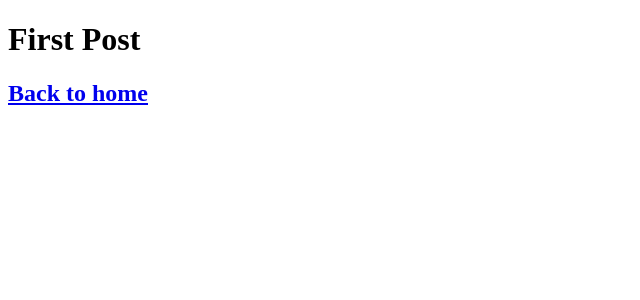
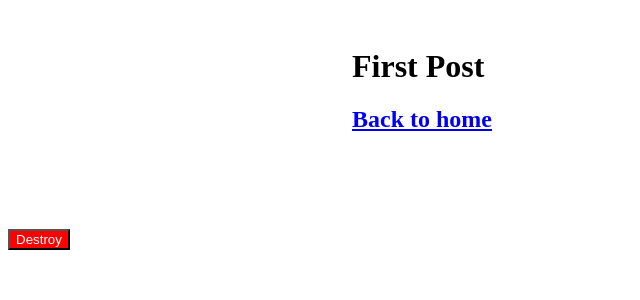
Before and after one commit to abhi886/next-getting-started, a Next.js app: page /posts/first-post in a window 1280 px wide. Shown: the top 300 px of the page, without its empty margins (0-640 px from the left). Built offline with nearby package versions, Linux system fonts and the light colour scheme.

Commit message:
Add CSS to a components element

```diff
--- /dev/null
+++ b/components/Button.js
@@ -0,0 +1,14 @@
+import styles from "./Button.module.css";
+
+export function Button() {
+  return (
+    <button
+      type='button'
+      // Note how the "error" class is accessed as a property on the imported
+      // `styles` object.
+      className={styles.error}
+    >
+      Destroy
+    </button>
+  );
+}
--- /dev/null
+++ b/components/Button.module.css
@@ -0,0 +1,4 @@
+.error {
+  color: white;
+  background-color: red;
+}
--- /dev/null
+++ b/components/layout.js
@@ -0,0 +1,5 @@
+import styles from "./layout.module.css";
+
+export default function Layout({ children }) {
+  return <div className={styles.container}>{children}</div>;
+}
--- /dev/null
+++ b/components/layout.module.css
@@ -0,0 +1,5 @@
+.container {
+  max-width: 36rem;
+  padding: 0 1rem;
+  margin: 3rem auto 6rem;
+}
--- a/pages/posts/first-post.js
+++ b/pages/posts/first-post.js
@@ -1,9 +1,12 @@
 import Link from "next/link";
 import Head from "next/head";
+import Layout from "../../components/layout";
+import { Button } from "../../components/Button";
 
 export default function FirstPost() {
   return (
     <>
+      <Layout>
         <Head>
           <title>First Post</title>
         </Head>
@@ -13,6 +16,9 @@
             <a>Back to home</a>
           </Link>
         </h2>
+      </Layout>
+
+      <Button />
     </>
   );
 }
```
Lines whose indentation alone changed are shown as unchanged.
